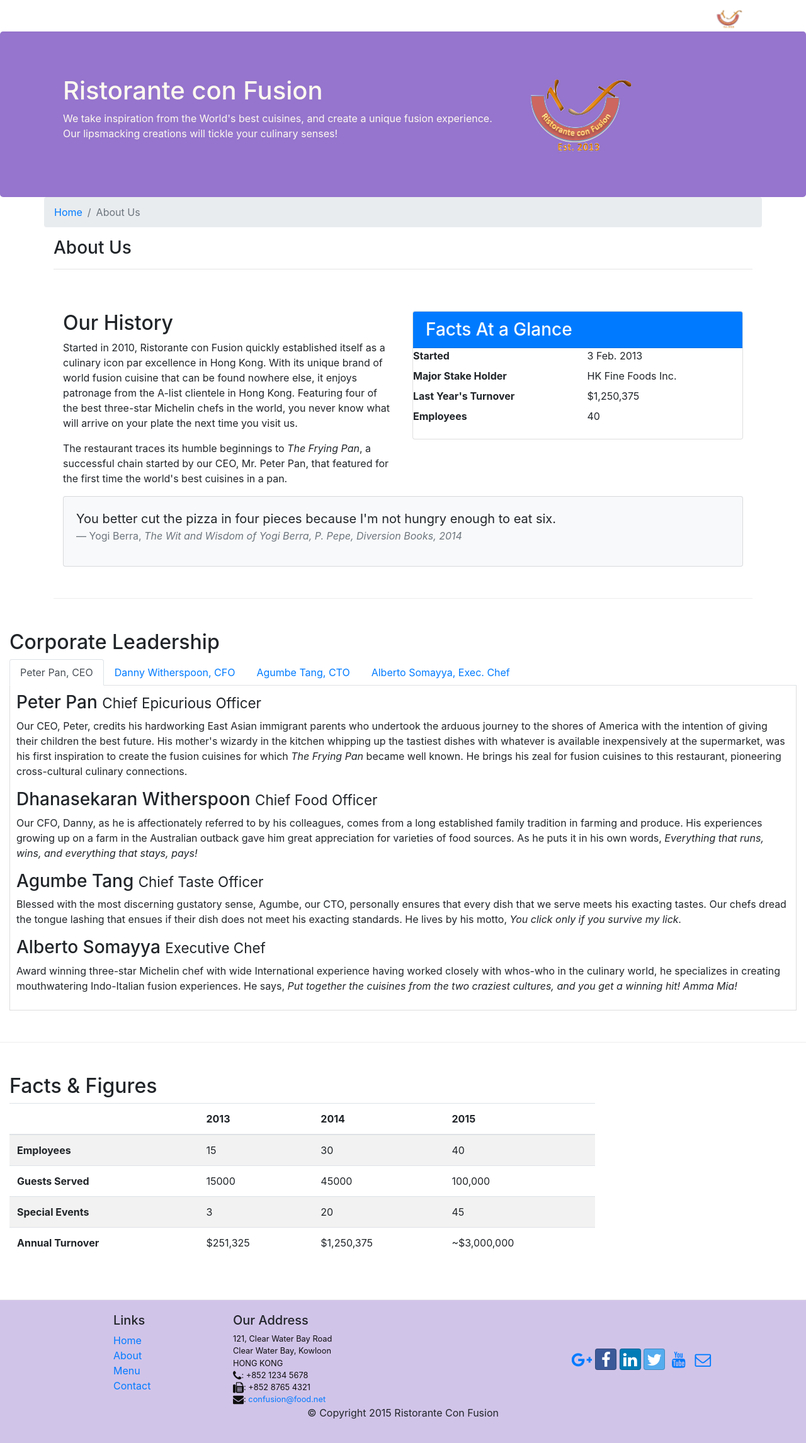
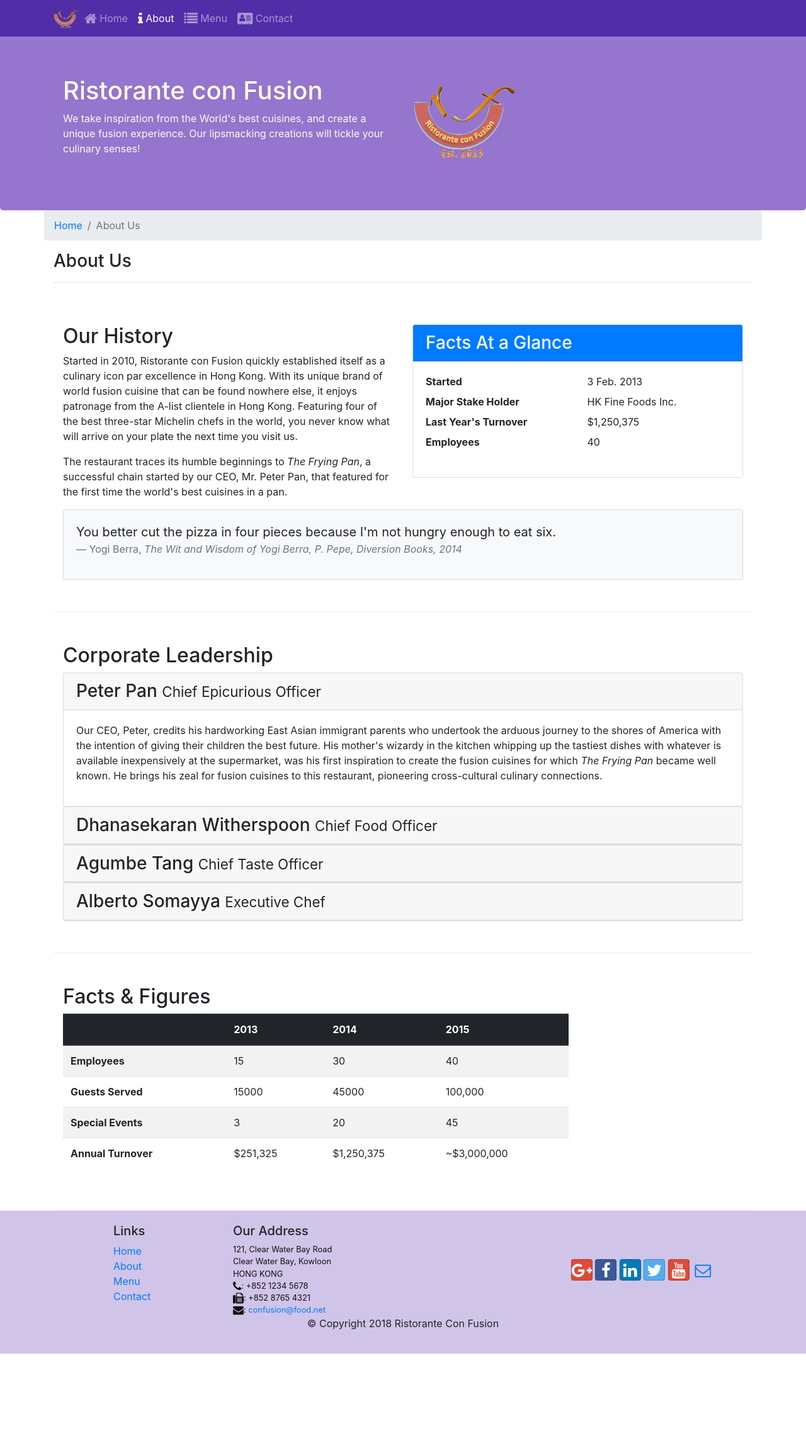
Before and after one commit to abhishek05102001/BOOTSTRAP, a website: page aboutus.html in a window 1280 px wide. Shown: the whole page at 63% size. After the commit the page ends 2150 px from the top, so only its background shows below. Drawn offline with nearby package versions, Linux system fonts and the light colour scheme.

Commit message:
accordian

```diff
--- a/aboutus.html
+++ b/aboutus.html
@@ -1,67 +1,49 @@
 <!DOCTYPE html>
 <html lang="en">
-
 <head>
     <!-- Required meta tags always come first -->
     <meta charset="utf-8">
     <meta name="viewport" content="width=device-width, initial-scale=1, shrink-to-fit=no">
-    <meta http-equiv="x-ua-compatible" content="ie=edge">
-
+    <link rel="stylesheet" href="node_modules/bootstrap/dist/css/bootstrap.min.css">
+    <link rel="stylesheet" href="node_modules/font-awesome/css/font-awesome.min.css">
+    <link rel="stylesheet" href="node_modules/bootstrap-social/bootstrap-social.css">
+    <link rel="stylesheet" href="css/styles.css" />
     <title>Ristorante Con Fusion: About Us</title>
-
- <!-- build:css css/main.css -->
-    <!-- Bootstrap CSS -->
-    <link rel="stylesheet" href="node_modules/bootstrap/dist/css/bootstrap.min.css">
-    <!-- font awesome -->
-    <link rel="stylesheet" href="node_modules/font-awesome/css/font-awesome.min.css">
-    <!-- bootstrap-socia -->
-    <link rel="stylesheet" href="css/bootstrap-social.css">
-    <!-- Style CSS -->
-    <link rel="stylesheet" href="css/styles.css">
-<!-- endbuild -->
-
-    <!-- Task 1
-    Update the page to make use of the Bootstrap CSS classes.
-    Update the page to also use your custom styles defined in your styles.css file, and
-    Update the page to make use of all the Bootstrap JS components.
- -->
 </head>
-
 <body>
-
-    <!-- navigation bar -->
-    <nav class="navbar navbar-inverse navbar-toggleable-sm fixed-top">
+    <nav class="navbar navbar-dark navbar-expand-sm fixed-top">
         <div class="container">
             <button class="navbar-toggler" type="button" data-toggle="collapse" data-target="#Navbar">
                 <span class="navbar-toggler-icon"></span>
             </button>
-                <a class="navbar-brand" href="/#"><img src="img/logo.png" height="30" width="41"></a>
+            <a class="navbar-brand mr-auto" href="./index.html"><img src="img/logo.png" height="30" width="41"></a>
             <div class="collapse navbar-collapse" id="Navbar">
-                    <ul class="navbar-nav">
-                        <li class="nav-item"><a class="nav-link" href="./index.html"><span class="fa fa-home fa-lg"></span> Home</a></li>
-                        <li class="nav-item active"><a class="nav-link" href="./aboutus.html"><span class="fa fa-info fa-lg"></span> About</a></li>
+                <ul class="navbar-nav mr-auto">
+                    <li class="nav-item"><a class="nav-link" href="./index.html"><span class="fa fa-home fa-lg"></span>
+                            Home</a></li>
+                    <li class="nav-item active"><a class="nav-link" href="./aboutus.html"><span class="fa fa-info fa-lg"></span>
+                            About</a></li>
                     <li class="nav-item"><a class="nav-link" href="#"><span class="fa fa-list fa-lg"></span> Menu</a></li>
-                        <li class="nav-item"><a class="nav-link" href="./contactus.html"><span class="fa fa-address-card fa-lg"></span> Contact</a></li>
+                    <li class="nav-item"><a class="nav-link" href="./contactus.html"><span class="fa fa-address-card fa-lg"></span>
+                            Contact</a></li>
                 </ul>
             </div>
         </div>
     </nav>
-
     <header class="jumbotron">
         <div class="container">
             <div class="row row-header">
-                <div class="col-12 col-sm-8">
+                <div class="col-12 col-sm-6">
                     <h1>Ristorante con Fusion</h1>
-                    <p>We take inspiration from the World's best cuisines, and create a unique fusion experience. Our lipsmacking
-                        creations will tickle your culinary senses!</p>
+                    <p>We take inspiration from the World's best cuisines, and create a unique fusion experience. Our
+                        lipsmacking creations will tickle your culinary senses!</p>
                 </div>
-                <div class="col col-sm align-self-center">
+                <div class="col-12 col-sm align-self-center">
                     <img src="img/logo.png" class="img-fluid">
                 </div>
             </div>
         </div>
     </header>
-
     <div class="container">
         <div class="row">
             <ol class="col-12 breadcrumb">
@@ -69,28 +51,25 @@
                 <li class="breadcrumb-item active">About Us</li>
             </ol>
             <div class="col-12">
-                <!--Task 2 - The "About Us" title should stretch the entire width of the row. -->
                 <h3>About Us</h3>
                 <hr>
             </div>
         </div>
-
         <div class="row row-content">
-            <div class="col-sm-6 col-xl-6">
-                <!-- Task 2 - The "Our History" part should occupy only half the width of the row for small to extra large screens, leaving space on the right side for more content to be added later. The content should be stacked for extra small screens. -->
+            <div class="col-sm-6">
                 <h2>Our History</h2>
-                <p>Started in 2010, Ristorante con Fusion quickly established itself as a culinary icon par excellence in Hong
-                    Kong. With its unique brand of world fusion cuisine that can be found nowhere else, it enjoys patronage
-                    from the A-list clientele in Hong Kong. Featuring four of the best three-star Michelin chefs in the world,
-                    you never know what will arrive on your plate the next time you visit us.</p>
-                <p>The restaurant traces its humble beginnings to
-                    <em>The Frying Pan</em>, a successful chain started by our CEO, Mr. Peter Pan, that featured for the first
-                    time the world's best cuisines in a pan.</p>
+                <p>Started in 2010, Ristorante con Fusion quickly established itself as a culinary icon par excellence
+                    in Hong Kong. With its unique brand of world fusion cuisine that can be found nowhere else, it
+                    enjoys patronage from the A-list clientele in Hong Kong. Featuring four of the best three-star
+                    Michelin chefs in the world, you never know what will arrive on your plate the next time you visit
+                    us.</p>
+                <p>The restaurant traces its humble beginnings to <em>The Frying Pan</em>, a successful chain started
+                    by our CEO, Mr. Peter Pan, that featured for the first time the world's best cuisines in a pan.</p>
             </div>
             <div class="col-12 col-sm-6">
                 <div class="card">
                     <h3 class="card-header bg-primary text-white">Facts At a Glance</h3>
-                        <div class="card-block">
+                    <div class="card-body">
                         <dl class="row">
                             <dt class="col-6">Started</dt>
                             <dd class="col-6">3 Feb. 2013</dd>
@@ -104,7 +83,6 @@
                     </div>
                 </div>
             </div>
-
             <div class="col-12">
                 <div class="card card-body bg-light">
                     <blockquote class="blockquote">
@@ -117,47 +95,107 @@
                     </blockquote>
                 </div>
             </div>
-
+        </div>
+        <div class="row row-content">
+            <div class="col-sm-12">
+                <h2>Corporate Leadership</h2>
+                <div id="accordion">
+                    <div class="card">
+                        <div class="card-header" role="tab" id="peterhead">
+                            <h3 class="mb-0">
+                                <a data-toggle="collapse" data-target="#peter">
+                                    Peter Pan <small>Chief Epicurious Officer</small>
+                                </a>
+                            </h3>
+                        </div>
+                        <div class="collapse show" id="peter" data-parent="#accordion">
+                            <div class="card-body">
+                                <p class="d-none d-sm-block">Our CEO, Peter, credits his hardworking East Asian
+                                    immigrant
+                                    parents who
+                                    undertook the arduous journey to the shores of America with the intention of giving
+                                    their
+                                    children
+                                    the best future. His mother's wizardy in the kitchen whipping up the tastiest
+                                    dishes with
+                                    whatever
+                                    is available inexpensively at the supermarket, was his first inspiration to create
+                                    the
+                                    fusion
+                                    cuisines for which <em>The Frying Pan</em> became well known. He brings his zeal
+                                    for fusion
+                                    cuisines to this restaurant, pioneering cross-cultural culinary connections.</p>
                             </div>
                         </div>
                     </div>
-        <div class="row row-content">
-            <div class="col-12">
-                <h2>Corporate Leadership</h2>
-                <ul class="nav nav-tabs">
-                    <li class="nav-item">
-                      <a class="nav-link active" href="#peter"
-                        role="tab" data-toggle="tab">Peter Pan, CEO</a>
-                    </li>
-                    <li class="nav-item">
-                      <a class="nav-link" href="#danny" role="tab"
-                        data-toggle="tab">Danny Witherspoon, CFO</a>
-                    </li>
-                    <li class="nav-item">
-                      <a class="nav-link" href="#agumbe"role="tab"
-                        data-toggle="tab">Agumbe Tang, CTO</a>
-                    </li>
-                    <li class="nav-item">
-                      <a class="nav-link" href="#alberto" role="tab"
-                        data-toggle="tab">Alberto Somayya, Exec. Chef</a>
-                    </li>
-                </ul>
-                <div class="tab-content">
-               <div role="tabpanel" class="tab-pane fade show active" id="peter">
-                <h3>Peter Pan <small>Chief Epicurious Officer</small></h3>
-                <p class="d-none d-sm-block">Our CEO, Peter, credits his hardworking East Asian immigrant parents who undertook the arduous journey to the shores of America with the intention of giving their children the best future. His mother's wizardy in the kitchen whipping up the tastiest dishes with whatever is available inexpensively at the supermarket, was his first inspiration to create the fusion cuisines for which <em>The Frying Pan</em> became well known. He brings his zeal for fusion cuisines to this restaurant, pioneering cross-cultural culinary connections.</p>
+                    <div class="card">
+                        <div class="card-header" role="tab" id="dannyhead">
+                            <h3 class="mb-0">
+                                <a class="collapsed" data-toggle="collapse" data-target="#danny">
+                                    Dhanasekaran Witherspoon <small>Chief Food Officer</small>
+                                </a>
+                            </h3>
                         </div>
-             <div role="tabpanel" class="tab-pane fade show active" id="danny">
-                <h3>Dhanasekaran Witherspoon <small>Chief Food Officer</small></h3>
-                <p class="d-none d-sm-block">Our CFO, Danny, as he is affectionately referred to by his colleagues, comes from a long established family tradition in farming and produce. His experiences growing up on a farm in the Australian outback gave him great appreciation for varieties of food sources. As he puts it in his own words, <em>Everything that runs, wins, and everything that stays, pays!</em></p>
+                        <div class="collapse" id="danny" data-parent="#accordion">
+                            <div class="card-body">
+                                <p class="d-none d-sm-block">Our CFO, Danny, as he is affectionately referred to by his
+                                    colleagues,
+                                    comes from a long established family tradition in farming and produce. His
+                                    experiences
+                                    growing up
+                                    on a farm in the Australian outback gave him great appreciation for varieties of
+                                    food
+                                    sources. As
+                                    he puts it in his own words, <em>Everything that runs, wins, and everything that
+                                        stays,
+                                        pays!</em></em></p>
                             </div>
-               <div role="tabpanel" class="tab-pane fade show active" id="agumbe">
-                 <h3>Agumbe Tang <small>Chief Taste Officer</small></h3>
-                 <p class="d-none d-sm-block">Blessed with the most discerning gustatory sense, Agumbe, our CTO, personally ensures that every dish that we serve meets his exacting tastes. Our chefs dread the tongue lashing that ensues if their dish does not meet his exacting standards. He lives by his motto, <em>You click only if you survive my lick.</em></p>
                         </div>
-               <div role="tabpanel" class="tab-pane fade show active" id="alberto">
-                 <h3>Alberto Somayya <small>Executive Chef</small></h3>
-                 <p class="d-none d-sm-block">Award winning three-star Michelin chef with wide International experience having worked closely with whos-who in the culinary world, he specializes in creating mouthwatering Indo-Italian fusion experiences. He says, <em>Put together the cuisines from the two craziest cultures, and you get a winning hit! Amma Mia!</em></p>
+                    </div>
+                    <div class="card">
+                        <div class="card-header" role="tab" id="agumbehead">
+                            <h3 class="mb-0">
+                                <a class="collapsed" data-toggle="collapse" data-target="#agumbe">
+                                    Agumbe Tang <small>Chief Taste Officer</small>
+                                </a>
+                            </h3>
+                        </div>
+                        <div class="collapse" id="agumbe" data-parent="#accordion">
+                            <div class="card-body">
+                                <p class="d-none d-sm-block">Blessed with the most discerning gustatory sense, Agumbe,
+                                    our CTO,
+                                    personally ensures that every dish that we serve meets his exacting tastes. Our
+                                    chefs dread
+                                    the
+                                    tongue lashing that ensues if their dish does not meet his exacting standards. He
+                                    lives by
+                                    his
+                                    motto, <em>You click only if you survive my lick.</em></p>
+                            </div>
+                        </div>
+                    </div>
+                    <div class="card">
+                        <div class="card-header" role="tab" id="albertohead">
+                            <h3 class="mb-0">
+                                <a class="collapsed" data-toggle="collapse" data-target="#alberto">
+                                    Alberto Somayya <small>Executive Chef</small>
+                                </a>
+                            </h3>
+                        </div>
+                        <div class="collapse" id="alberto" data-parent="#accordion">
+                            <div class="card-body">
+                                <p class="d-none d-sm-block">Award winning three-star Michelin chef with wide
+                                    International
+                                    experience
+                                    having worked closely with whos-who in the culinary world, he specializes in
+                                    creating
+                                    mouthwatering
+                                    Indo-Italian fusion experiences. He says, <em>Put together the cuisines from the
+                                        two
+                                        craziest
+                                        cultures, and you get a winning hit! Amma Mia!</em></em></p>
+                            </div>
+                        </div>
                     </div>
                 </div>
             </div>
@@ -167,7 +205,7 @@
                 <h2>Facts &amp; Figures</h2>
                 <div class="table-responsive">
                     <table class="table table-striped">
-                        <thead class="thead-inverse">
+                        <thead class="thead-dark">
                             <tr>
                                 <th>&nbsp;</th>
                                 <th>2013</th>
@@ -208,67 +246,51 @@
             </div>
         </div>
     </div>
-
     <footer class="footer">
         <div class="container">
             <div class="row">
-                <div class="col-5 offset-1 col-sm-2">
+                <div class="col-4 offset-1 col-sm-2">
                     <h5>Links</h5>
                     <ul class="list-unstyled">
-                        <li>
-                            <a href="index.html">Home</a>
-                        </li>
-                        <li>
-                            <a href="aboutus.html">About</a>
-                        </li>
-                        <li>
-                            <a href="#">Menu</a>
-                        </li>
-                        <li>
-                            <a href="contactus.html">Contact</a>
-                        </li>
+                        <li><a href="./index.html">Home</a></li>
+                        <li><a href="./aboutus.html">About</a></li>
+                        <li><a href="#">Menu</a></li>
+                        <li><a href="./contactus.html">Contact</a></li>
                     </ul>
                 </div>
-                <div class="col-6 col-sm-5">
+                <div class="col-7 col-sm-5">
                     <h5>Our Address</h5>
                     <address>
-                        121, Clear Water Bay Road
-                        <br> Clear Water Bay, Kowloon
-                        <br> HONG KONG
-                        <br>
+                        121, Clear Water Bay Road<br>
+                        Clear Water Bay, Kowloon<br>
+                        HONG KONG<br>
                         <i class="fa fa-phone fa-lg"></i>: +852 1234 5678<br>
                         <i class="fa fa-fax fa-lg"></i>: +852 8765 4321<br>
                         <i class="fa fa-envelope fa-lg"></i>:
                         <a href="mailto:confusion@food.net">confusion@food.net</a>
                     </address>
                 </div>
-                <div class="col-sm align-self-center">
-                    <div style="text-align:center">
-                        <a class="btn btn-social-icon btn-google-plus" href="http://google.com/+"><i class="fa fa-google-plus"></i></a>
-                        <a class="btn btn-social-icon btn-facebook" href="http://www.facebook.com/profile.php?id="><i class="fa fa-facebook"></i></a>
+                <div class="col-12 col-sm-4 align-self-center">
+                    <div class="text-center">
+                        <a class="btn btn-social-icon btn-google" href="http://google.com/+"><i class="fa fa-google-plus"></i></a>
+                        <a class="btn btn-social-icon btn-facebook" href="http://www.facebook.com/profile.php?id="><i
+                                class="fa fa-facebook"></i></a>
                         <a class="btn btn-social-icon btn-linkedin" href="http://www.linkedin.com/in/"><i class="fa fa-linkedin"></i></a>
                         <a class="btn btn-social-icon btn-twitter" href="http://twitter.com/"><i class="fa fa-twitter"></i></a>
-                        <a class="btn btn-social-icon btn-youtube" href="http://youtube.com/"><i class="fa fa-youtube"></i></a>
+                        <a class="btn btn-social-icon btn-google" href="http://youtube.com/"><i class="fa fa-youtube"></i></a>
                         <a class="btn btn-social-icon" href="mailto:"><i class="fa fa-envelope-o"></i></a>
                     </div>
                 </div>
             </div>
             <div class="row justify-content-center">
                 <div class="col-auto">
-                    <p>© Copyright 2015 Ristorante Con Fusion</p>
+                    <p>© Copyright 2018 Ristorante Con Fusion</p>
                 </div>
             </div>
         </div>
     </footer>
-
-    <!-- jQuery first, then Tether, then Bootstrap JS. -->
-<!-- build:js js/main.js -->
-<script src="node_modules/jquery/dist/jquery.min.js"></script>
-<script src="node_modules/tether/dist/js/tether.min.js"></script>
+    <script src="node_modules/jquery/dist/jquery.slim.min.js"></script>
+    <script src="node_modules/popper.js/dist/umd/popper.min.js"></script>
     <script src="node_modules/bootstrap/dist/js/bootstrap.min.js"></script>
-<script src="scripts/app.js"></script>
-<!-- endbuild -->
-
 </body>
-
 </html>
```
Also changed, not shown: 1 other file. Lines whose indentation alone changed are shown as unchanged.
